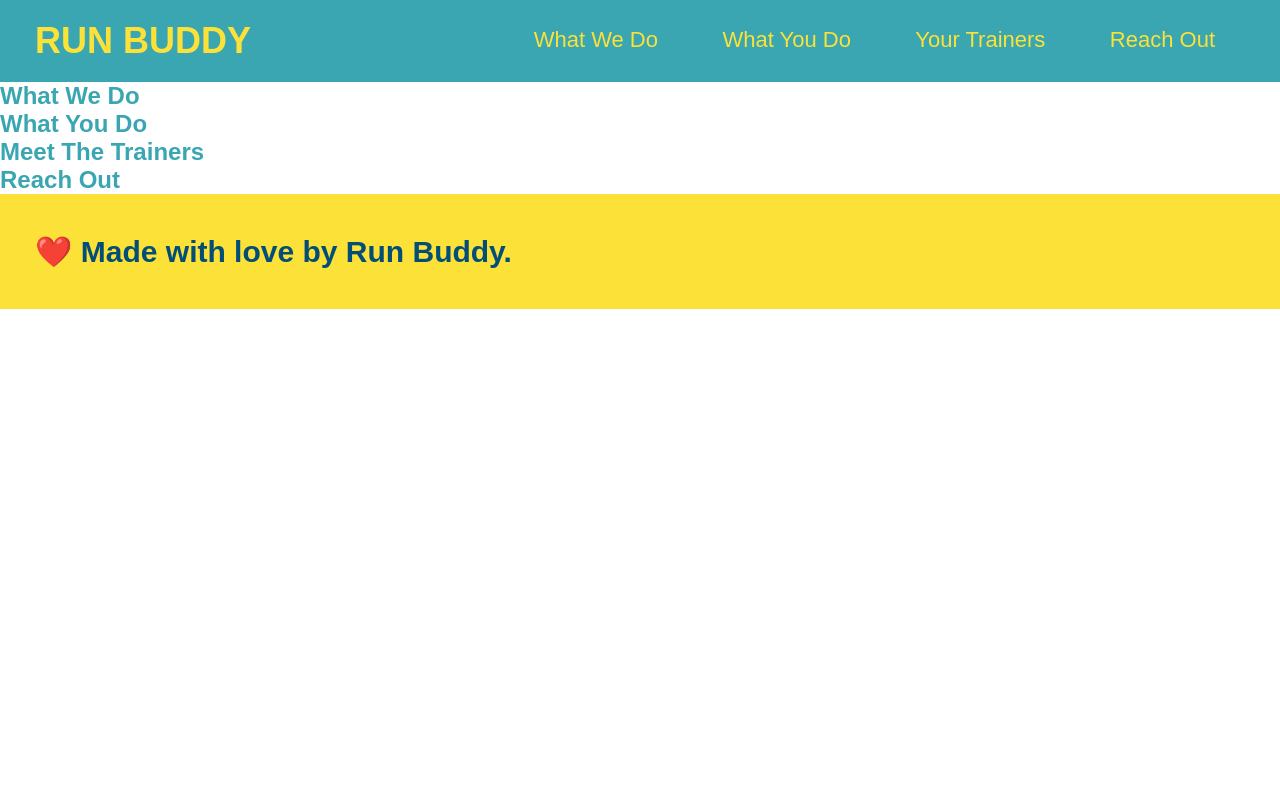
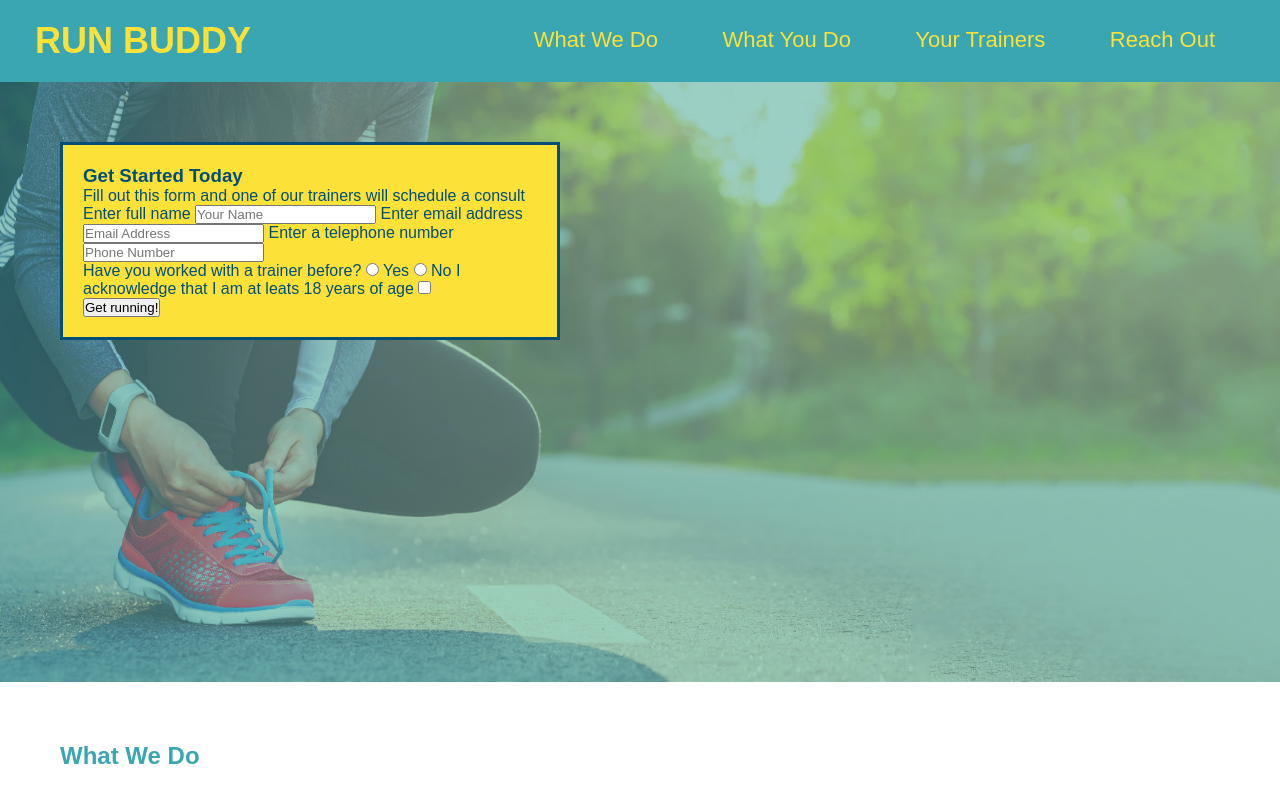
Before and after one commit to Xunaxidonita/run-buddy, a plain HTML site: page index.html in a window 1280 px wide. Shown: the top 800 px of the page. Drawn offline with Linux system fonts and the light colour scheme.

Commit message:
form in hero

```diff
--- a/assets/css/style.css
+++ b/assets/css/style.css
@@ -55,3 +55,22 @@ footer div {
 footer a {
     color: #024e76;
 }
+section {
+    padding: 60px;
+
+}
+.hero {
+    background-image: url("../Images/hero-bg.jpg");
+    height: 600px;
+    background-size: cover;
+    background-position: center;
+}
+.hero-form {
+    background-color: #fce138;
+    padding: 20px;
+    width: 500px;
+    color: #024e76;
+    border-style: solid;
+    border-width: 3px;
+    border-color: #024e76;
+}
--- a/index.html
+++ b/index.html
@@ -32,8 +32,33 @@
         </header>
 
         <!-- hero/jumbotron -->
-        <section>
+        <section class="hero">
+            <div class="hero-form">
+                <h3>Get Started Today</h3>
+                <p>Fill out this form and one of our trainers will schedule a consult</p>
+            <!-- Add form element-->
+            <form>
+                <label for= "name">Enter full name</label>
+                <input type= "text" placeholder= "Your Name" name="name" id= "name"/>
+                <label for= "email">Enter email address</label>
+                <input type="email" placeholder="Email Address" name="email" id="email"/>
+                <label for="phone">Enter a telephone number</label>
+                <input type="tel" placeholder="Phone Number" name="phone" id="phone"/>
+                <p>
+                    Have you worked with a trainer before?
+                    <input type="radio" name="trainer-confirm" id="trainer-yes"/>
+                    <label for="trainer-yes">Yes</label>
+                    <input type="radio" name="trainer-confirm" id="trainer-no"/>
+                    <label for="trainer-no">No</label>
+                    <label for="checkbox">I acknowledge that I am at leats 18 years of age</label>
+                    <input type="checkbox" name="age-confirm" id="checkbox"/>
+                </p>
+                <button type="submit">
+                    Get running!
+                </button>
 
+            </form>
+            </div>
         </section>
 
         <!--"what we do" section-->
@@ -59,6 +84,10 @@
         <!-- footer-->
         <footer>
             <h2>❤️ Made with love by Run Buddy. </h2>
+            <div>
+                <a href= "#">Read Our Privacy Policy</a><br />
+                &copy; 2019 Run Buddy, Inc.
+            </div>
         </footer>
     </body>
 </html>
```
Also changed, not shown: assets/Images/hero-bg.jpg (added).
